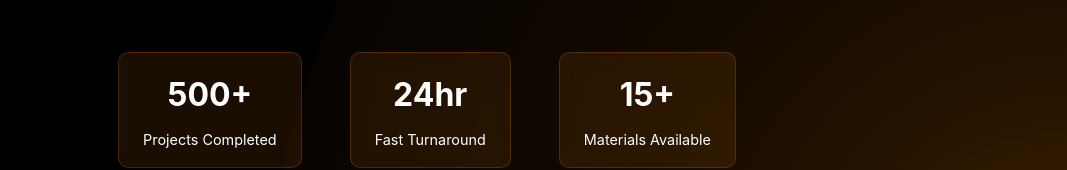
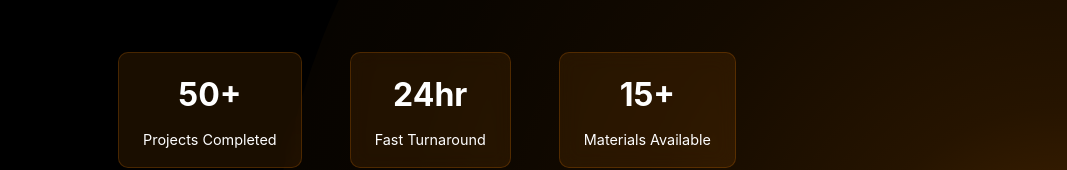
Before and after one commit to Prqtection2/kebabs-printbed-website, a React (Create React App) app: page / in a window 1280 px wide. Shown: the part 469-639 px from the top of the page, without its empty margins (213-1280 px from the left). Built offline with nearby package versions, Linux system fonts and the light colour scheme; a web font is replaced by a local one.

Commit message:
chore: #7 changed projects done from 500 to 50

```diff
--- a/src/App.js
+++ b/src/App.js
@@ -506,7 +506,7 @@ function MainApp() {
           <p className="hero-subtitle">Professional 3D Printing Services</p>
           <div className="hero-stats">
             <div className="stat">
-              <span className="stat-number">500+</span>
+              <span className="stat-number">50+</span>
               <span className="stat-label">Projects Completed</span>
             </div>
             <div className="stat">
```
